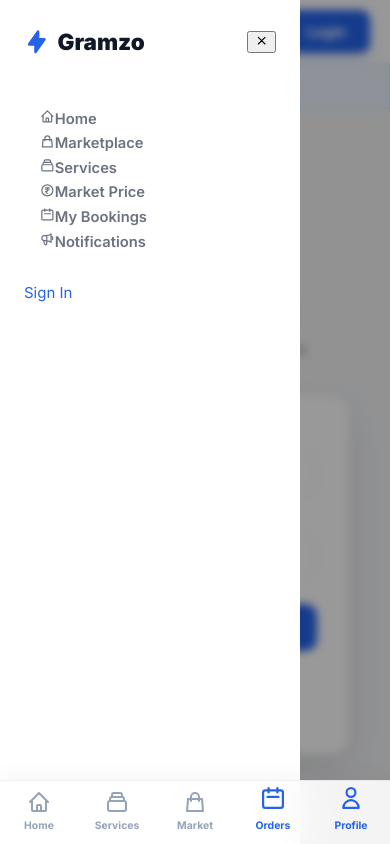
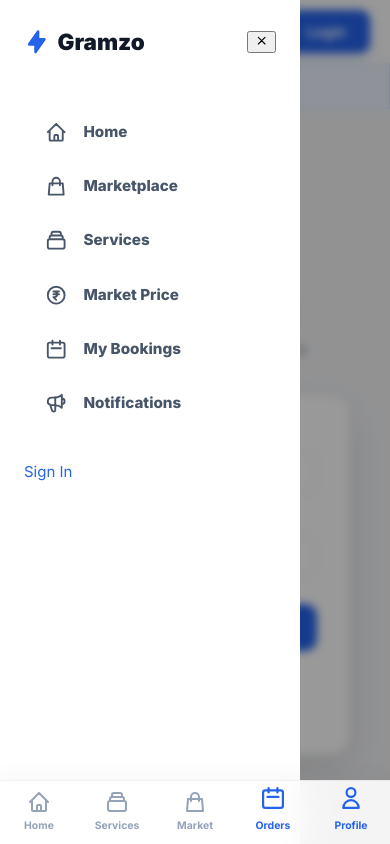
Before and after one commit to bhagyabratagantayat/Gramzo, a React (Vite) app in the folder frontend/: page /login in a window 390 px wide. Both pictures are taken after a click on the button 40 px from the left and 31 px from the top of the page. Shown: the top 844 px of the page. Built offline with nearby package versions, Linux system fonts and the light colour scheme; no server answers.

Commit message:
fix: Admin panel blank screen and mobile UI refinements

```diff
--- a/frontend/src/components/AdminNavbar.jsx
+++ b/frontend/src/components/AdminNavbar.jsx
@@ -23,10 +23,10 @@
                 <li key={to}>
                     <NavLink
                         to={to}
-                        className={({ isActive }) => `nav-item${isActive ? ' active' : ''}`}
+                        className={({ isActive }) => `drawer-item${isActive ? ' active' : ''}`}
                         onClick={onLinkClick}
                     >
-                        <Icon className="nav-icon hide-desktop" />
+                        <Icon className="drawer-icon" />
                         <span>{label}</span>
                     </NavLink>
                 </li>
--- a/frontend/src/components/AgentNavbar.jsx
+++ b/frontend/src/components/AgentNavbar.jsx
@@ -25,10 +25,10 @@
                 <li key={to}>
                     <NavLink
                         to={to}
-                        className={({ isActive }) => `nav-item${isActive ? ' active' : ''}`}
+                        className={({ isActive }) => `drawer-item${isActive ? ' active' : ''}`}
                         onClick={onLinkClick}
                     >
-                        <Icon className="nav-icon hide-desktop" />
+                        <Icon className="drawer-icon" />
                         <span>{label}</span>
                     </NavLink>
                 </li>
--- a/frontend/src/components/UserNavbar.jsx
+++ b/frontend/src/components/UserNavbar.jsx
@@ -24,11 +24,11 @@
                 <li key={to}>
                     <NavLink
                         to={to}
-                        className={({ isActive }) => `nav-item${isActive ? ' active' : ''}`}
+                        className={({ isActive }) => `drawer-item${isActive ? ' active' : ''}`}
                         onClick={onLinkClick}
                         end={to === '/'}
                     >
-                        <Icon className="nav-icon hide-desktop" />
+                        <Icon className="drawer-icon" />
                         <span>{label}</span>
                     </NavLink>
                 </li>
--- a/frontend/src/index.css
+++ b/frontend/src/index.css
@@ -482,21 +482,32 @@
 .drawer-item {
   display: flex;
   align-items: center;
-  gap: 12px;
-  padding: 14px 16px;
-  border-radius: 12px;
+  gap: 16px;
+  padding: 12px 20px;
+  border-radius: 100px;
+  color: #475569;
+  font-weight: 800;
+  font-size: 0.95rem;
+  transition: all 0.2s cubic-bezier(0.4, 0, 0.2, 1);
+  border: 1.5px solid transparent;
+  margin-bottom: 4px;
+}
+
+.drawer-item.active {
+  background: #eff6ff;
+  color: var(--primary-color);
+  border-color: rgba(37, 99, 235, 0.08);
+}
+
+.drawer-item:hover:not(.active) {
+  background: #f8fafc;
   color: var(--text-main);
-  font-weight: 600;
-  transition: var(--transition);
-}
-
-.drawer-item.active {
-  background: var(--primary-light);
-  color: var(--primary-color);
+  transform: translateX(4px);
 }
 
 .drawer-icon {
-  font-size: 1.2rem;
+  font-size: 1.4rem;
+  flex-shrink: 0;
 }
 
 .drawer-footer {
--- a/frontend/src/pages/Admin.jsx
+++ b/frontend/src/pages/Admin.jsx
@@ -22,6 +22,22 @@
         {cfg.label}
     </span>
 );
+
+const agentBadge = (agent) => {
+    if (agent.isBlocked) return { label: 'Blocked', color: '#ef4444' };
+    if (agent.isApproved) return { label: 'Verified', color: '#10b981' };
+    return { label: 'Pending', color: '#f59e0b' };
+};
+
+const bookingBadge = (status) => {
+    switch (status) {
+        case 'pending': return { label: 'Pending', color: '#f59e0b' };
+        case 'accepted': return { label: 'Accepted', color: '#10b981' };
+        case 'completed': return { label: 'Completed', color: '#3b82f6' };
+        case 'rejected': return { label: 'Rejected', color: '#ef4444' };
+        default: return { label: 'Unknown', color: '#94a3b8' };
+    }
+};
 
 const Admin = () => {
     const [tab, setTab] = useState('overview');
--- a/frontend/src/pages/UserDashboard.jsx
+++ b/frontend/src/pages/UserDashboard.jsx
@@ -90,8 +90,8 @@
                 {/* Community Hub / Quick Links */}
                 <div className="flex flex-col gap-6">
                     <div className="dash-card bg-white-bleed">
-                        <h2 className="text-xl font-extrabold mb-6">Community Hub</h2>
-                        <div className="grid grid-cols-2 gap-4">
+                        <h2 className="text-xl font-black mb-6">Community Hub</h2>
+                        <div className="grid grid-cols-1 sm:grid-cols-2 gap-4">
                             <Link to="/marketplace" className="hub-card-fancy bg-indigo-600 text-white">
                                 <HiOutlineShoppingBag className="text-2xl mb-2" />
                                 <span>Marketplace</span>
@@ -100,19 +100,19 @@
                                 <HiOutlineInformationCircle className="text-2xl mb-2" />
                                 <span>Market Prices</span>
                             </Link>
-                            <Link to="/notifications" className="hub-card-fancy bg-amber-600 text-white col-span-2">
+                            <Link to="/notifications" className="hub-card-fancy bg-amber-600 text-white sm:col-span-2">
                                 <HiOutlineBell className="text-2xl mb-2" />
                                 <span>Help & Alerts</span>
                             </Link>
                         </div>
                     </div>
 
-                    <div className="promo-card card-premium p-8 bg-gradient-to-br from-indigo-50 to-white border-indigo-100">
-                        <div className="flex items-start gap-4">
-                            <div className="p-3 bg-white rounded-xl shadow-sm"><HiOutlineUser /></div>
+                    <div className="promo-card card-premium p-6 sm:p-8 bg-gradient-to-br from-indigo-50 to-white border-indigo-100">
+                        <div className="flex flex-col sm:flex-row items-center sm:items-start gap-4 text-center sm:text-left">
+                            <div className="p-3 bg-white rounded-xl shadow-sm text-indigo-600"><HiOutlineUser className="text-2xl" /></div>
                             <div>
-                                <h4 className="font-extrabold text-indigo-900">Support Local Agents</h4>
-                                <p className="text-sm text-indigo-700/70 mt-1">Book verified experts from your own community and help local businesses grow.</p>
+                                <h4 className="font-black text-indigo-900 leading-tight">Support Local Agents</h4>
+                                <p className="text-sm text-indigo-700/70 mt-2">Book verified experts from your community and help local businesses grow.</p>
                             </div>
                         </div>
                     </div>
```
